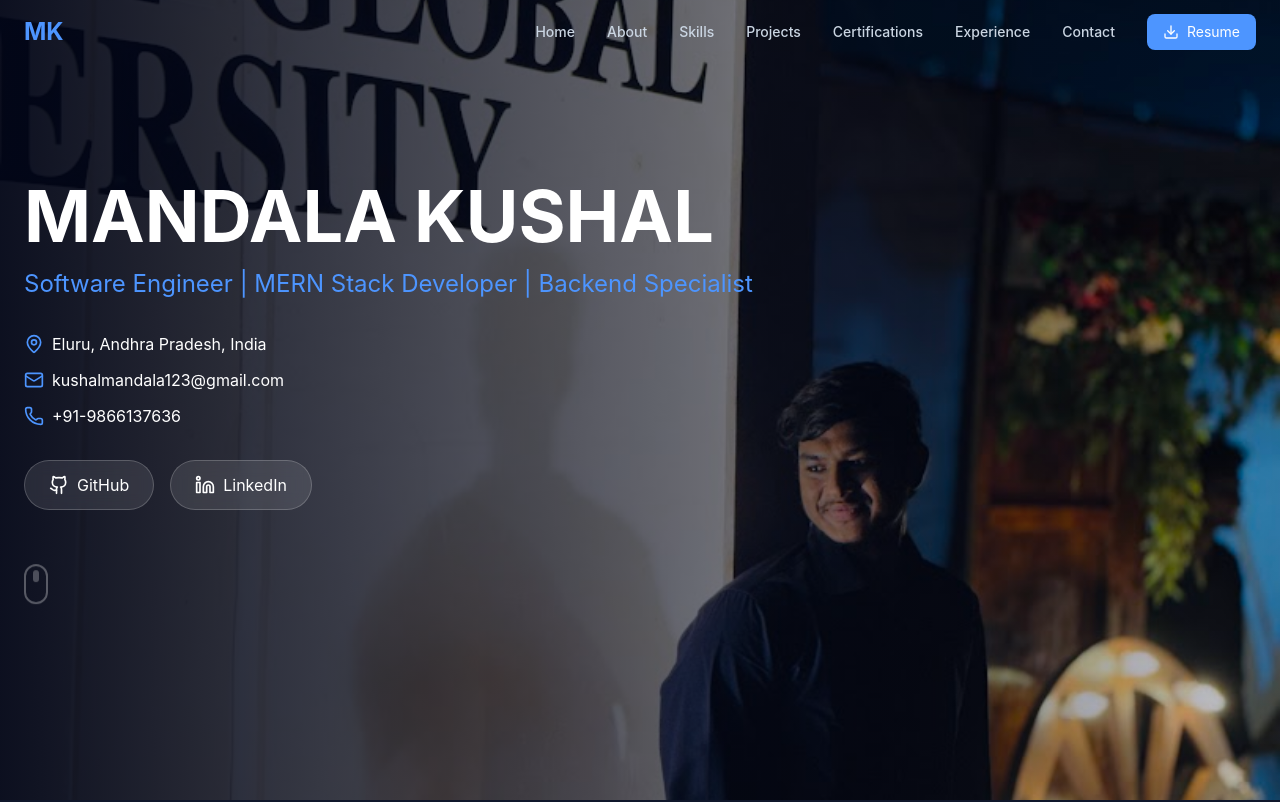
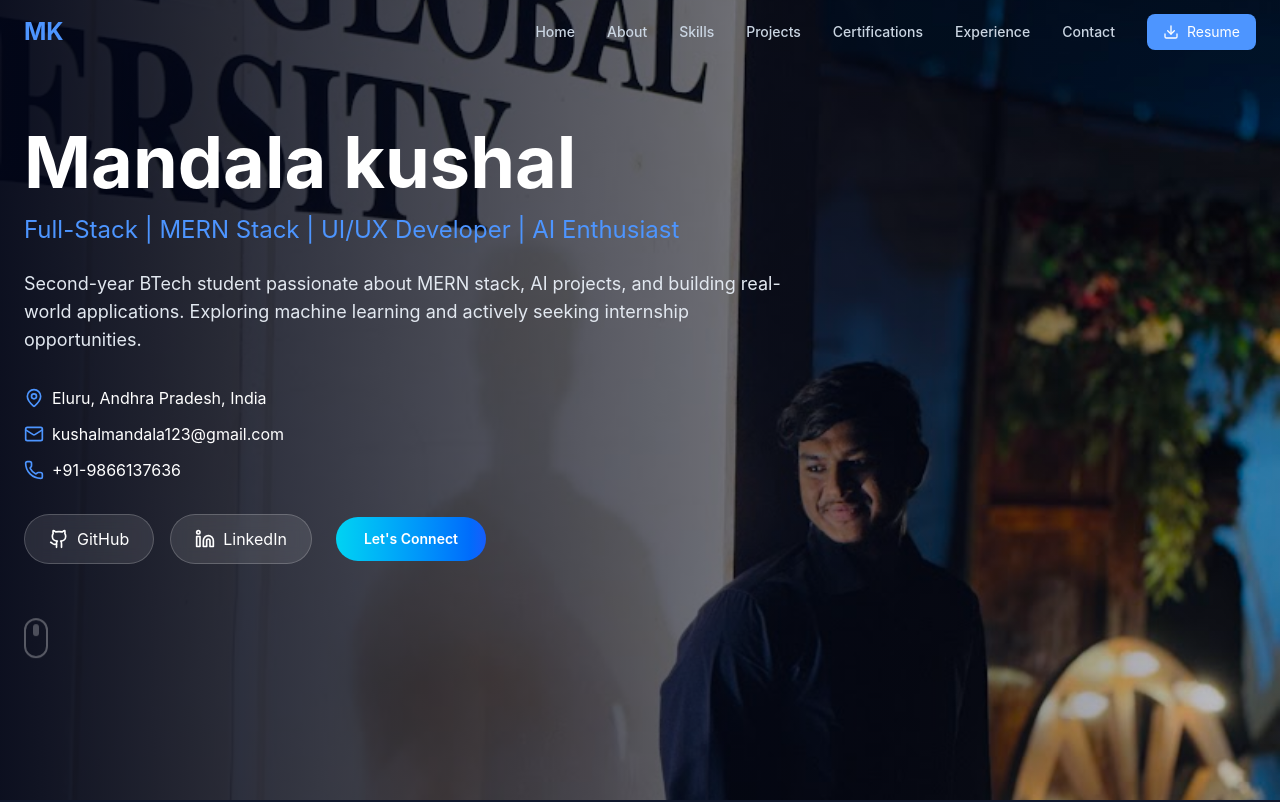
Before and after one commit to KUSHALMANDALA07/portfolio-kushal, a React (Vite) app: page / in a window 1280 px wide. Shown: the top 802 px of the page. Built offline with nearby package versions, Linux system fonts and the light colour scheme.

Commit message:
portfolio

```diff
--- a/src/app/components/Hero.tsx
+++ b/src/app/components/Hero.tsx
@@ -26,16 +26,26 @@ export function Hero() {
             transition={{ delay: 0.2, duration: 0.8 }}
             className="text-5xl md:text-7xl font-bold text-white mb-4"
           >
-            MANDALA KUSHAL
+            Mandala kushal
           </motion.h1>
 
           <motion.p
             initial={{ opacity: 0, y: 20 }}
             animate={{ opacity: 1, y: 0 }}
             transition={{ delay: 0.4, duration: 0.8 }}
-            className="text-xl md:text-2xl text-[#4d95ff] mb-8"
+            className="text-xl md:text-2xl text-[#4d95ff] mb-6"
           >
-            Software Engineer | MERN Stack Developer | Backend Specialist
+            Full-Stack | MERN Stack | UI/UX Developer | AI Enthusiast
+          </motion.p>
+
+          <motion.p
+            initial={{ opacity: 0, y: 20 }}
+            animate={{ opacity: 1, y: 0 }}
+            transition={{ delay: 0.5, duration: 0.8 }}
+            className="text-base md:text-lg text-slate-200 max-w-3xl mb-8"
+          >
+            Second-year BTech student passionate about MERN stack, AI projects, and building real-world applications.
+            Exploring machine learning and actively seeking internship opportunities.
           </motion.p>
 
           <motion.div
@@ -84,6 +94,13 @@ export function Hero() {
               <Linkedin className="w-5 h-5" />
               <span>LinkedIn</span>
             </a>
+
+            <a
+              href="#contact"
+              className="ml-2 px-7 py-3 rounded-full bg-gradient-to-r from-cyan-400 to-blue-600 text-white font-semibold text-sm hover:opacity-90 transition-opacity duration-300"
+            >
+              Let&apos;s Connect
+            </a>
           </motion.div>
 
           <motion.div
```
